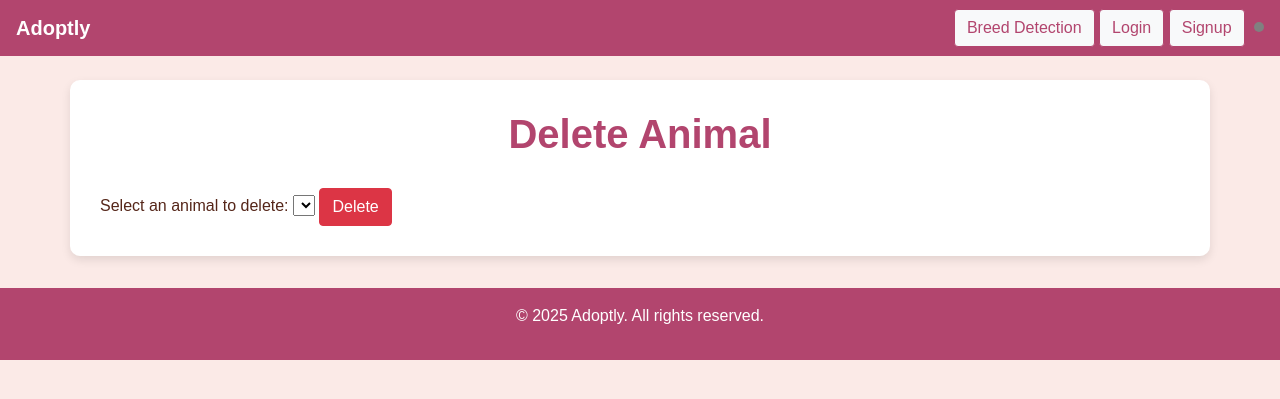
After one commit to IrisDanila/Adoptly, a Django app: template adoptly/adoptions/templates/adoptions/delete_animal.html in a window 1280 px wide. The commit adds this page. Shown: the top 399 px of the page. Run offline with Django 3.2, Linux system fonts and the light colour scheme; the template is opened without the code that fills it, so the values that code supplies are empty; some libraries are stand-ins or nearby versions.

Commit message:
added delete functionality for admin

```diff
--- /dev/null
+++ b/adoptly/adoptions/templates/adoptions/delete_animal.html
@@ -0,0 +1,15 @@
+{% extends 'adoptions/base.html' %}
+
+{% block content %}
+<h1>Delete Animal</h1>
+<form method="POST">
+    {% csrf_token %}
+    <label for="animal_name">Select an animal to delete:</label>
+    <select name="animal_name" id="animal_name" required>
+        {% for animal in animals %}
+            <option value="{{ animal.name }}">{{ animal.name }}</option>
+        {% endfor %}
+    </select>
+    <button type="submit" class="btn btn-danger">Delete</button>
+</form>
+{% endblock %}
--- a/adoptly/adoptly/urls.py
+++ b/adoptly/adoptly/urls.py
@@ -6,7 +6,8 @@ from adoptions.views import animals_list, home
 from django.conf import settings
 from django.conf.urls.static import static
 from adoptions.views import adoption_request, success_page, breed_detection
-from adoptions.views import signup_view, login_view, logout_view, requests_view, add_animal
+from adoptions.views import signup_view, login_view, logout_view, requests_view, add_animal, delete_animal
+from django.shortcuts import get_object_or_404
 
 
 router = DefaultRouter()
@@ -27,6 +28,7 @@ urlpatterns = [
     #path('accounts/', include('django.contrib.auth.urls')),  # For login/logout views
     path('requests/', requests_view, name='requests'),
     path('add_animal/', add_animal, name='add_animal'),
+    path('delete_animal/', delete_animal, name='delete_animal'),
 ]
 
 # Add this line to serve media files
```
Also changed, not shown: adoptly/adoptions/templates/adoptions/animals_list.html (+6 -4 lines), adoptly/adoptions/views.py (+12 -0 lines).
